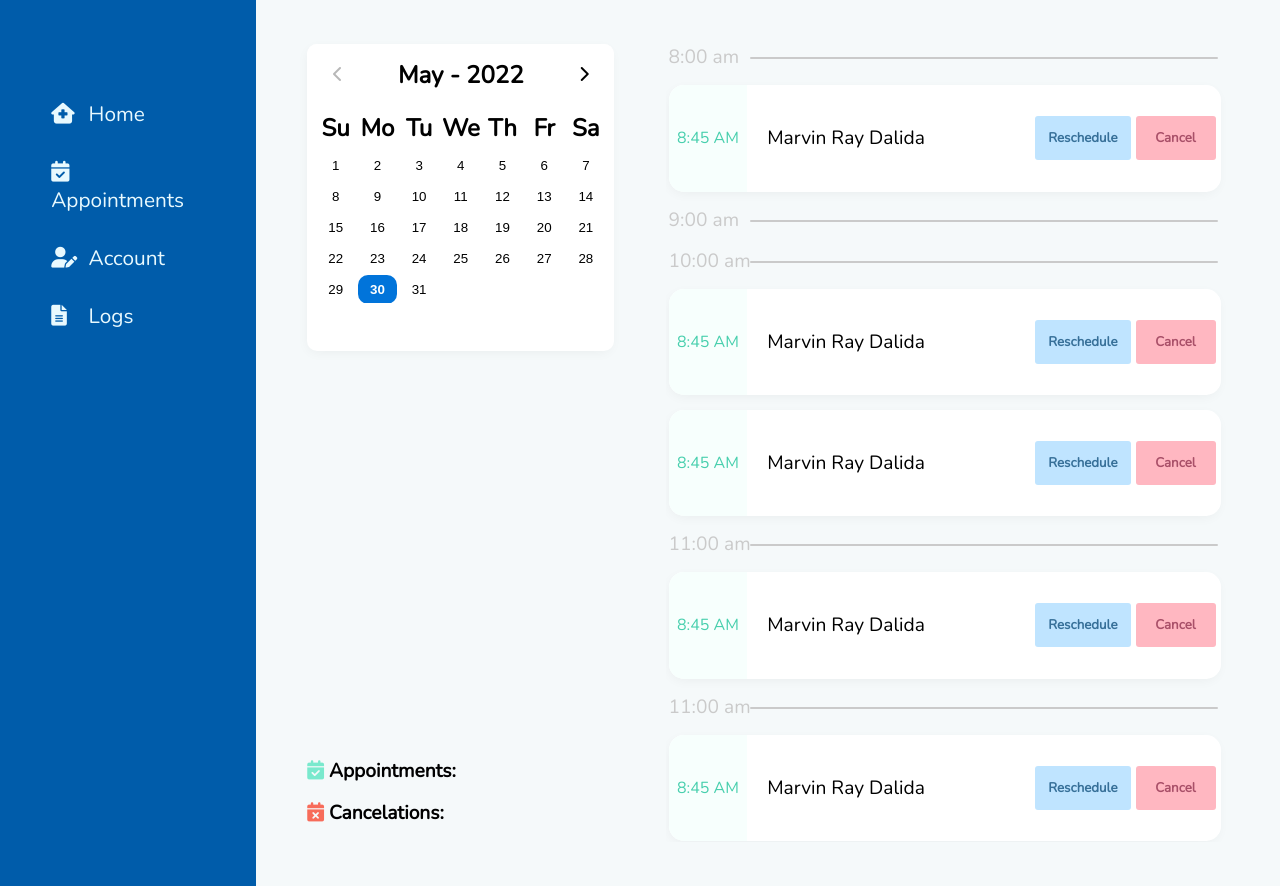
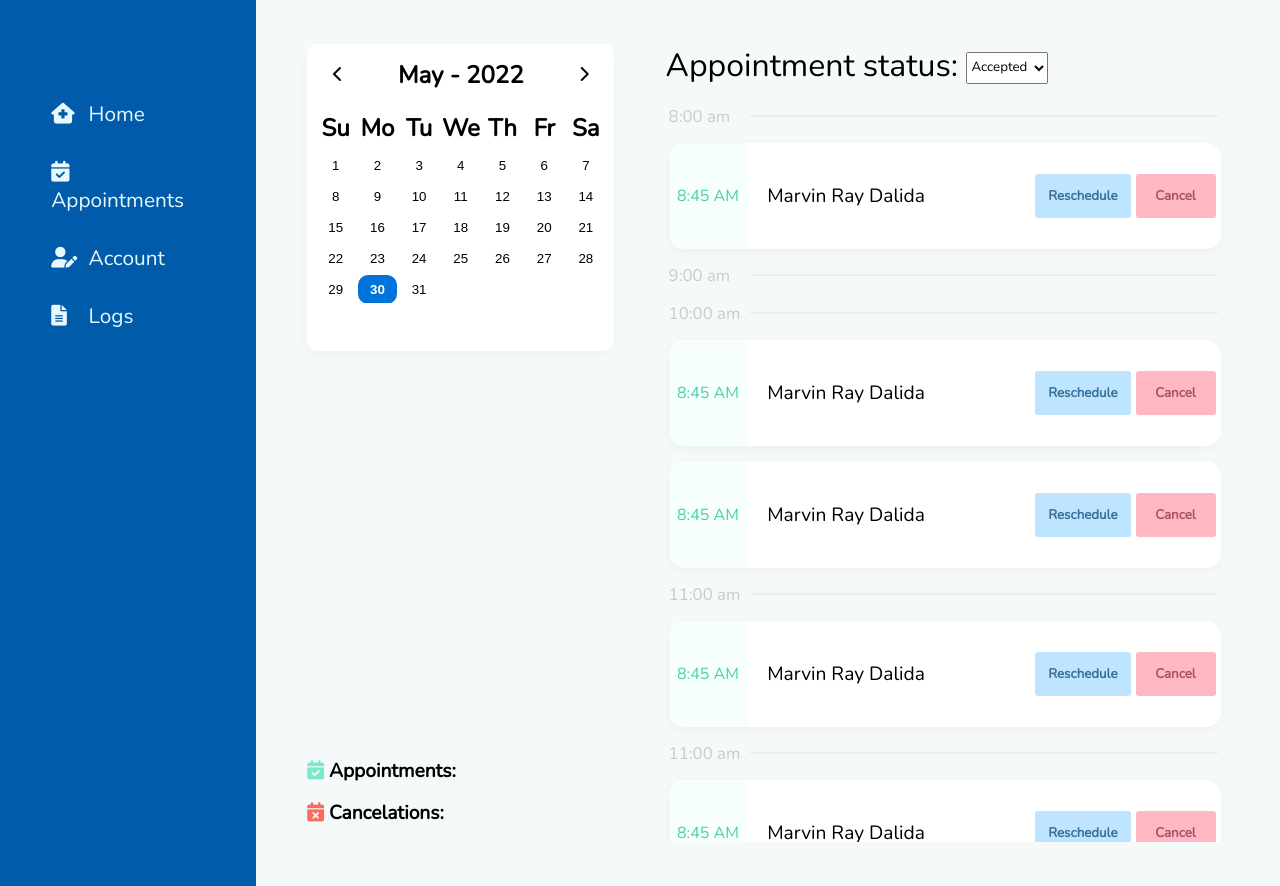
Before and after one commit to marvinraydalida/Appointment-system, a CodeIgniter app: page /Appointment-system/Admin/Appointment?date=2022-05-30&status=accepted in a window 1280 px wide. Run offline with CodeIgniter, Linux system fonts and the light colour scheme.

Commit message:
Added status selection

```diff
--- a/application/views/adminAppointment.php
+++ b/application/views/adminAppointment.php
@@ -2,14 +2,11 @@
         <div id="appointment-components">
             <div id="calendar-container">
                 <div id="month-picker">
-                    <button disabled><i class="fa-solid fa-chevron-left"></i></button>
+                    <button><i class="fa-solid fa-chevron-left"></i></button>
                     <h1>month</h1>
                     <button><i class="fa-solid fa-chevron-right"></i></button>
                 </div>
                 <table>
-                    <form id = "select-date" method="get">
-                        <input type="hidden" id = "select-date-hidden" name = "date" value="">
-                    </form>
                     <tr>
                         <th>Su</th>
                         <th>Mo</th>
@@ -82,6 +79,15 @@
             </div>
         </div>
         <div id="appointment-container">
+            <form id="select-date" method="get">
+                <input type="hidden" id="select-date-hidden" name="date" value="">
+                <Label>Appointment status: </Label>
+                <?php $request_uri = explode('status=', $_SERVER['REQUEST_URI'],2);?>
+                <select name="status" id="status-drop-down">
+                    <option value="accepted">Accepted</option>
+                    <option value="cancelled">Cancelled</option>
+                </select>
+            </form>
             <div class="appointment-divider">
                 <h1> 8:00 am</h1>
                 <div class="line-divider"></div>
@@ -165,7 +171,8 @@
             </div>
         </div>
     </section>
-    <script src="<?php echo base_url("assets/javascript/calendar.js") ?>"></script>
+    <script src="<?php echo base_url("assets/javascript/adminAppointment.js") ?>" type="module"></script>
+    <script src="<?php echo base_url("assets/javascript/calendar.js") ?>" type="module"></script>
     </body>
 
     </html>
--- a/application/views/dashboard.php
+++ b/application/views/dashboard.php
@@ -81,7 +81,7 @@
 
         </div>
     </section>
-    <script src="<?php echo base_url("assets/javascript/index.js") ?>"></script>
+    <script src="<?php echo base_url("assets/javascript/dashboard.js") ?>"></script>
     </body>
 
     </html>
--- a/application/views/templates/sidebar.php
+++ b/application/views/templates/sidebar.php
@@ -36,7 +36,7 @@
     <section id="sidebar">
         <div id="link-container">
             <a href="<?php echo base_url('Admin') ?>"><i class="fa-solid fa-house-medical"></i> Home</a>
-            <a href="<?php echo base_url('Admin/Appointment') . '?date=' . $date ?>"><i class="fa-solid fa-calendar-check"></i> Appointments</a>
+            <a href="<?php echo base_url('Admin/Appointment') . '?date=' . $date . '&status=accepted'?>"><i class="fa-solid fa-calendar-check"></i> Appointments</a>
             <a href=""><i class="fa-solid fa-user-pen"></i> Account</a>
             <a href=""><i class="fa-solid fa-file-lines"></i> Logs</a>
         </div>
--- a/assets/css/adminAppointment.css
+++ b/assets/css/adminAppointment.css
@@ -71,7 +71,7 @@ td button {
   height: 100%;
   border: none;
   background-color: white;
-  transition: all 250ms ease-in-out;
+  /* transition: all 250ms ease-in-out; */
 }
 
 .current-day {
@@ -124,9 +124,24 @@ td button {
   background: rgb(146, 146, 146);
 }
 
+#select-date{
+  margin-bottom: 1rem;
+}
+
+#select-date Label{
+  font-family: 'Nunito', sans-serif;
+  font-size: 2rem;
+}
+
+#select-date select{
+  height: 2rem;
+  font-family: 'Nunito', sans-serif;
+  transform: translateY(-5px);
+}
+
 .appointment-divider {
   width: 100%;
-  font-size: .8rem;
+  font-size: .7rem;
   position: relative;
 }
 
@@ -138,10 +153,10 @@ td button {
 
 .line-divider {
   width: 83%;
-  border-top: 2px solid #cacaca;
+  border-top: 2px solid #eeeeee;
   border-radius: 5px;
   position: absolute;
-  top: 13px;
+  top: 10px;
   right: 2%;
 }
 
--- /dev/null
+++ b/assets/javascript/adminAppointment.js
@@ -0,0 +1,21 @@
+import { toggledDate, dateFormHidden } from "./calendar.js";
+
+const statusDropDown = document.getElementById('status-drop-down');
+const dateForm = document.getElementById('select-date');
+
+const uri = window.location.search;
+const statusParam = new URLSearchParams(uri);
+const selectedStatus = statusParam.get('status');
+
+if(selectedStatus === "accepted"){
+    statusDropDown.selectedIndex = 0;
+}
+else{
+    statusDropDown.selectedIndex = 1;
+}
+
+statusDropDown.addEventListener('change', event => {
+    console.dir(event.target);
+    dateFormHidden.value = toggledDate;
+    dateForm.submit();
+});
--- a/assets/javascript/calendar.js
+++ b/assets/javascript/calendar.js
@@ -85,12 +85,12 @@ function changeMonth() {
 
     monthPickerLabel.textContent = `${months[selectedMonthIndex]} - ${selectedYear}`;
 
-    if (currentMonth !== selectedMonthIndex && currentYear === selectedYear ||
-        currentYear !== selectedYear) {
-        monthPickerButtons[0].disabled = false;
-    } else {
-        monthPickerButtons[0].disabled = true;
-    }
+    // if (currentMonth !== selectedMonthIndex && currentYear === selectedYear ||
+    //     currentYear !== selectedYear) {
+    //     monthPickerButtons[0].disabled = false;
+    // } else {
+    //     monthPickerButtons[0].disabled = true;
+    // }
 
     fillCalendar(selectedYear, selectedMonthIndex);
 }
@@ -126,3 +126,5 @@ for (const btn of datePickerButtons) {
 
 monthPickerLabel.textContent = `${months[selectedMonthIndex]} - ${selectedYear}`;
 fillCalendar(selectedYear, selectedMonthIndex);
+
+export {toggledDate, dateFormHidden};
--- a/assets/javascript/index.js
+++ b/assets/javascript/dashboard.js
@@ -3,8 +3,6 @@ const modalBackDrop = document.getElementById('modal-container');
 const declineBtn = document.querySelectorAll('.decline-request-btn');
 const rescheduleBtn = document.querySelectorAll('.reschedule-request-btn');
 const confirmDeclineBtn = document.getElementById('decline-appointment-btn');
-
-
 
 
 for (const btn of declineBtn) {
```
